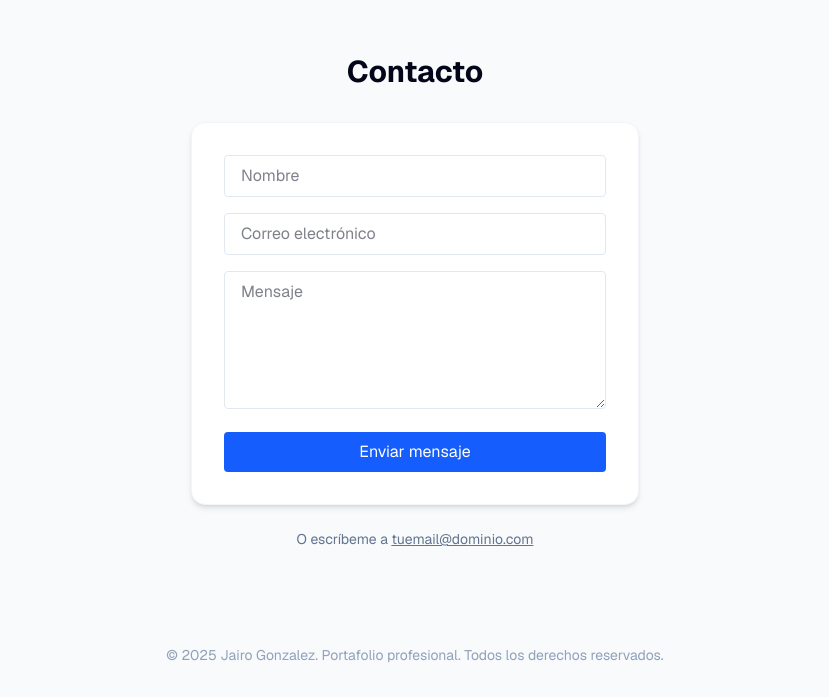
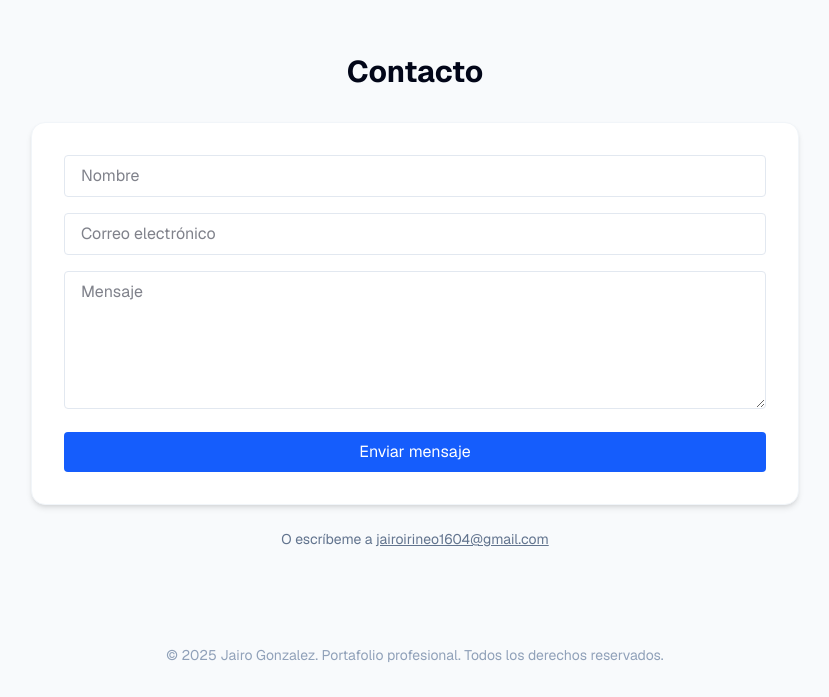
Before and after one commit to JairoGC16/portfile, a Next.js app: page / in a window 1280 px wide. Shown: the part 1764-2461 px from the top of the page, without its empty margins (225-1054 px from the left). Built offline with nearby package versions, Linux system fonts and the light colour scheme.

Commit message:
Update Contact component: center title and expand form width

```diff
--- a/src/components/Contact.tsx
+++ b/src/components/Contact.tsx
@@ -37,10 +37,10 @@ export default function Contact() {
       transition={{ duration: 0.8 }}
       className="py-10 sm:py-16 flex flex-col items-center px-2 sm:px-6"
     >
-      <h2 className="text-2xl sm:text-3xl font-bold mb-8">Contacto</h2>
+  <h2 className="text-2xl sm:text-3xl font-bold mb-8 text-center w-full">Contacto</h2>
       <form
         onSubmit={handleSubmit}
-        className="w-full max-w-md bg-white rounded-xl shadow-md p-4 sm:p-8 border border-slate-100"
+        className="w-full max-w-3xl bg-white rounded-xl shadow-md p-4 sm:p-8 border border-slate-100"
       >
         <input
           type="text"
@@ -87,8 +87,8 @@ export default function Contact() {
       </form>
       <p className="mt-6 text-slate-500 text-xs sm:text-sm">
         O escríbeme a{" "}
-        <a href="mailto:tuemail@dominio.com" className="underline">
-          tuemail@dominio.com
+        <a href="mailto:jairoirineo1604@gmail.com"  className="underline">
+          jairoirineo1604@gmail.com
         </a>
       </p>
     </motion.section>
```
